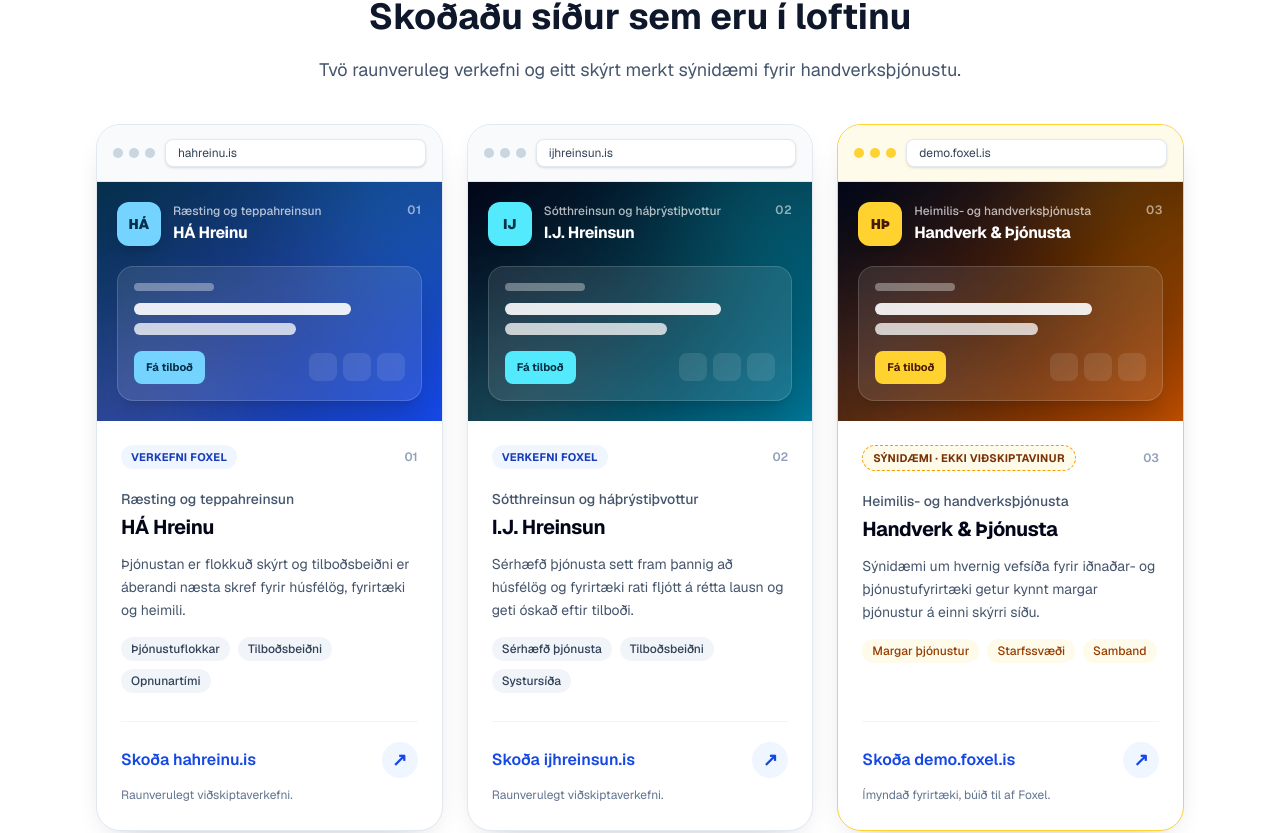
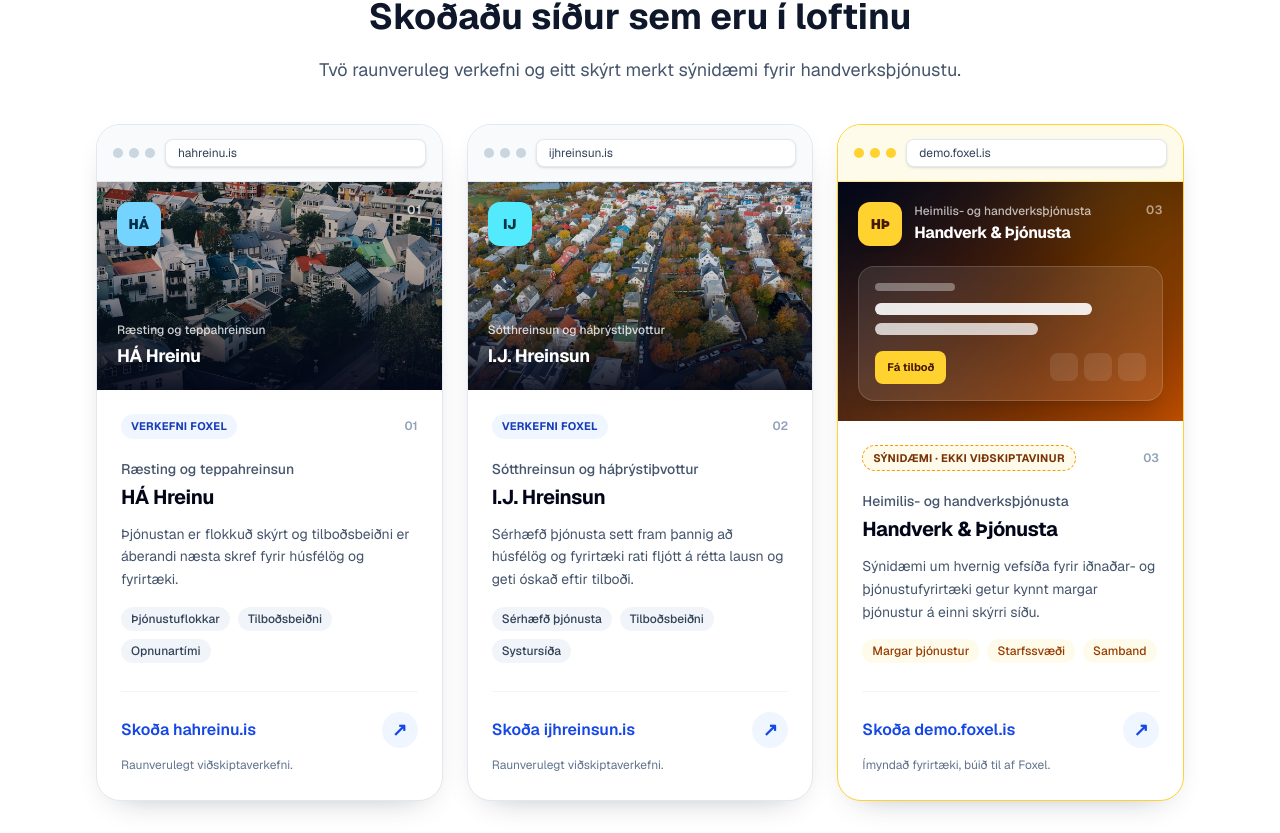
Before and after one commit to Dermir92/FoxelVeflausnir, a Next.js app: page / in a window 1280 px wide. Shown: the part 1678-2511 px from the top of the page. Built offline with nearby package versions, Linux system fonts and the light colour scheme; no server answers.

Commit message:
feat(portfolio): use client project imagery

```diff
--- a/src/components/PortfolioSection.tsx
+++ b/src/components/PortfolioSection.tsx
@@ -1,3 +1,4 @@
+import Image from "next/image";
 import SectionHeading from "./SectionHeading";
 
 type Project = {
@@ -12,6 +13,10 @@
   href: string;
   domain: string;
   footnote: string;
+  image?: {
+    src: string;
+    alt: string;
+  };
   previewClass: string;
   accentClass: string;
   glowClass: string;
@@ -26,11 +31,15 @@
     trade: "Ræsting og teppahreinsun",
     name: "HÁ Hreinu",
     description:
-      "Þjónustan er flokkuð skýrt og tilboðsbeiðni er áberandi næsta skref fyrir húsfélög, fyrirtæki og heimili.",
+      "Þjónustan er flokkuð skýrt og tilboðsbeiðni er áberandi næsta skref fyrir húsfélög og fyrirtæki.",
     tags: ["Þjónustuflokkar", "Tilboðsbeiðni", "Opnunartími"],
     href: "https://hahreinu.is",
     domain: "hahreinu.is",
     footnote: "Raunverulegt viðskiptaverkefni.",
+    image: {
+      src: "/projects/hahreinu-hero.jpg",
+      alt: "Íslenskt íbúðarhverfi, mynd af vef HÁ Hreinu",
+    },
     previewClass: "from-sky-950 via-blue-900 to-blue-700",
     accentClass: "bg-sky-300 text-sky-950",
     glowClass: "bg-sky-400",
@@ -48,6 +57,10 @@
     href: "https://ijhreinsun.is",
     domain: "ijhreinsun.is",
     footnote: "Raunverulegt viðskiptaverkefni.",
+    image: {
+      src: "/projects/ijhreinsun-hero.jpg",
+      alt: "Reykjavík úr lofti, mynd af vef I.J. Hreinsunar",
+    },
     previewClass: "from-slate-950 via-cyan-950 to-cyan-700",
     accentClass: "bg-cyan-300 text-cyan-950",
     glowClass: "bg-cyan-400",
@@ -115,6 +128,38 @@
                   </div>
                 </div>
 
+                {project.image ? (
+                  <div className="relative isolate min-h-52 overflow-hidden text-white">
+                    <Image
+                      src={project.image.src}
+                      alt={project.image.alt}
+                      fill
+                      sizes="(min-width: 1024px) 352px, (min-width: 768px) 50vw, 100vw"
+                      className="object-cover motion-safe:transition motion-safe:duration-500 motion-safe:group-hover:scale-[1.03]"
+                    />
+                    <div className="absolute inset-0 bg-gradient-to-t from-slate-950/90 via-slate-950/20 to-slate-950/10" />
+                    <div className="relative flex min-h-52 flex-col justify-between p-5">
+                      <div className="flex items-start justify-between gap-4">
+                        <span
+                          className={`flex h-11 w-11 items-center justify-center rounded-xl text-sm font-black shadow-lg ${project.accentClass}`}
+                        >
+                          {project.initials}
+                        </span>
+                        <span className="font-mono text-xs font-semibold tracking-wider text-white/80">
+                          {project.number}
+                        </span>
+                      </div>
+                      <div>
+                        <p className="text-xs font-medium text-white/80">
+                          {project.trade}
+                        </p>
+                        <p className="mt-1 text-lg font-bold tracking-tight">
+                          {project.name}
+                        </p>
+                      </div>
+                    </div>
+                  </div>
+                ) : (
                   <div
                     className={`relative isolate min-h-52 overflow-hidden bg-gradient-to-br p-5 text-white ${project.previewClass}`}
                     aria-hidden="true"
@@ -163,6 +208,7 @@
                       </div>
                     </div>
                   </div>
+                )}
 
                 <div className="flex flex-1 flex-col p-6">
                   <div className="flex items-center justify-between gap-3">
```
Also changed, not shown: public/projects/hahreinu-hero.jpg (added), public/projects/ijhreinsun-hero.jpg (added). Lines whose indentation alone changed are shown as unchanged.
